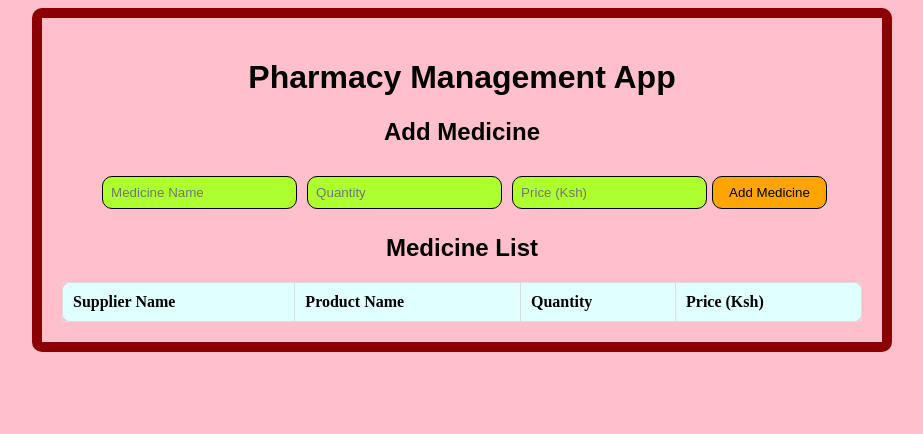
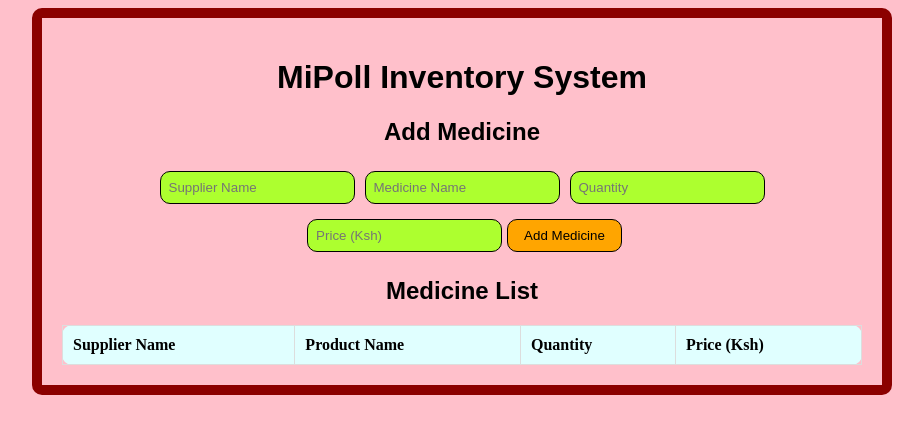
Before and after one commit to Coding-with-Mike-Eng/Mike-App, a React (Vite) app: page / in a window 1280 px wide. Shown: the top 434 px of the page, without its empty margins (178-1101 px from the left). Built offline with nearby package versions, Linux system fonts and the light colour scheme.

Commit message:
fixed supplier name input field

```diff
--- a/App.jsx
+++ b/App.jsx
@@ -11,7 +11,7 @@ function App() {
 
     return (
         <div className="container">
-            <h1>Pharmacy Management App</h1>
+            <h1>MiPoll Inventory System</h1>
             <AddMedicineForm onAdd={addMedicine} />
             <MedicineList medicines={medicines} />
         </div>
--- a/src/Components/MedicineList.jsx
+++ b/src/Components/MedicineList.jsx
@@ -14,6 +14,7 @@ function MedicineList({ medicines }) {
                 <tbody>
                 {medicines.map((med, index) => (
                     <tr key={index}>
+                        <td>{med.supplierName}</td>
                         <td>{med.name}</td>
                         <td>{med.quantity}</td>
                         <td>{med.price}</td>
--- a/src/Components/addMedicineForm.jsx
+++ b/src/Components/addMedicineForm.jsx
@@ -1,15 +1,17 @@
 import React, { useState } from 'react';
 
 function AddMedicineForm({ onAdd }) {
+    const [supplierName, setSupplierName] = useState('');
     const [name, setName] = useState('');
     const [quantity, setQuantity] = useState('');
     const [price, setPrice] = useState('');
 
     const handleSubmit = (e) => {
         e.preventDefault();
-        if (!name || !quantity || !price) return;
+        if (!supplierName ||!name || !quantity || !price) return;
 
-        onAdd({ name, quantity, price });
+        onAdd({ supplierName, name, quantity, price });
+        setSupplierName('')
         setName('');
         setQuantity('');
         setPrice('');
@@ -18,6 +20,12 @@ function AddMedicineForm({ onAdd }) {
     return (
         <form onSubmit={handleSubmit}>
             <h2>Add Medicine</h2>
+            <input
+                type="text"
+                placeholder="Supplier Name"
+                value={supplierName}
+                onChange={(e) => setSupplierName(e.target.value)}
+            />
             <input
                 type="text"
                 placeholder="Medicine Name"
```
